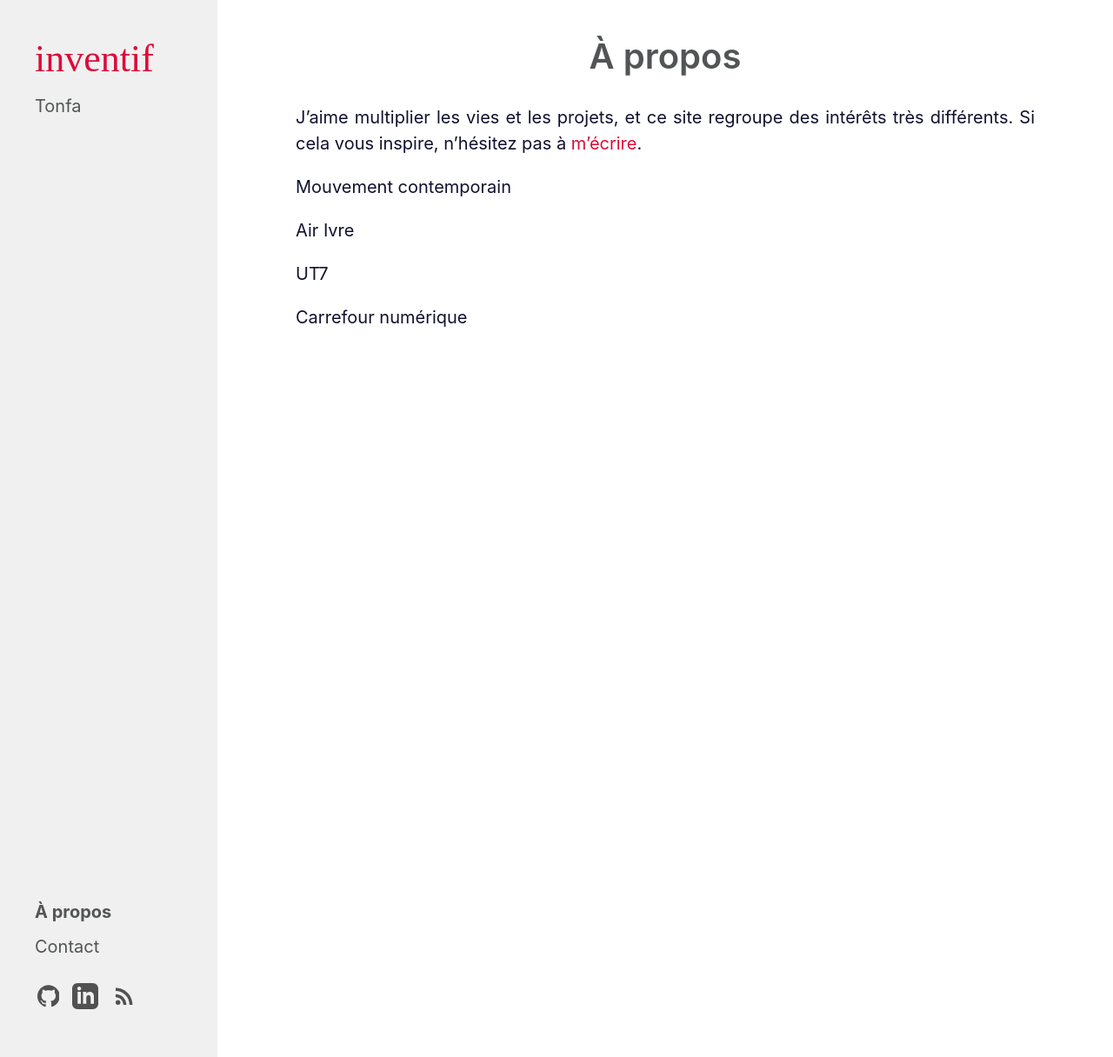
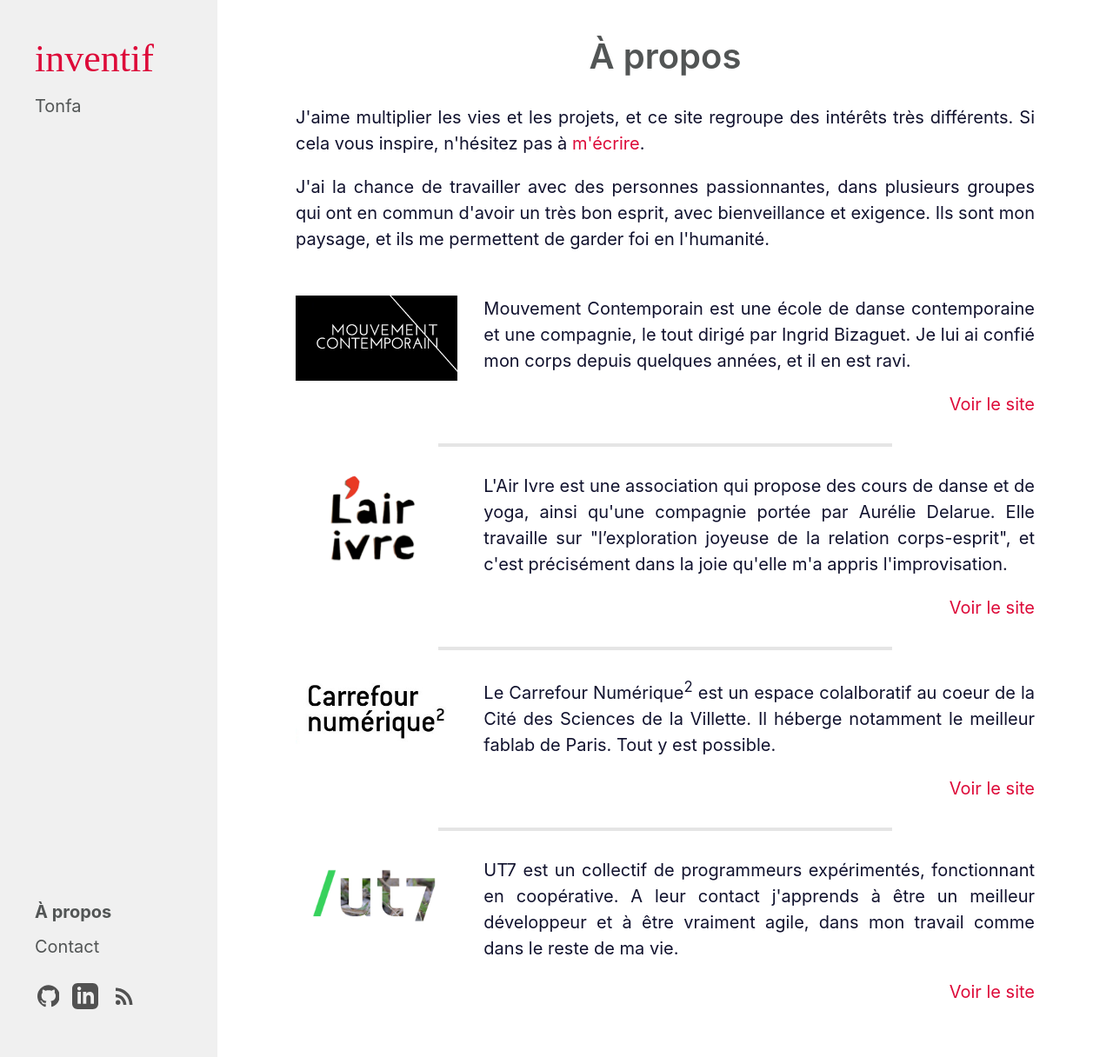
Before and after one commit to Ruff9/inventif, a Jekyll site: the page built from pages/a-propos.html, in a window 1280 px wide. Shown: the whole page at 87% size. Built offline with Jekyll 4.4.1, drawn with Linux system fonts in a browser that asks for light colours.

Commit message:
setup about page

```diff
--- a/_sass/_forms.scss
+++ b/_sass/_forms.scss
@@ -19,15 +19,23 @@
   border-radius: 0;
   border: 1px solid $gray-3;
   padding: 12px;
-  font-size: 14px;
+
+  &::placeholder {
+    font-size: 14px;
+    font-family: $root-font-family;
+  }
 }
 
 .contact-form-message {
   margin-bottom: 20px;
   height: 150px;
   padding: 12px;
-  font-size: 14px;
   border: 1px solid $gray-3;
+
+  &::placeholder {
+    font-size: 14px;
+    font-family: $root-font-family;
+  }
 }
 
 .contact-form-submit {
--- /dev/null
+++ b/_sass/about.scss
@@ -0,0 +1,43 @@
+.friend-container {
+  max-width: 850px;
+  margin: 0 auto 1rem;
+
+  &:first-of-type { margin-top: 50px; }
+}
+
+.friend-link {
+  color: inherit;
+  display: flex;
+  flex-direction: column;
+
+  @media (min-width: $medium-breakpoint) {
+    flex-direction: row;
+  }
+}
+
+.friend-cover-container {
+  width: 100%;
+
+  @media (min-width: $medium-breakpoint) {
+    width: 250px;
+  }
+}
+
+.friend-description {
+  text-align: justify;
+
+  @media (min-width: $medium-breakpoint) {
+    margin-left: 30px;
+  }
+}
+
+.friend-separator {
+  border: 2px solid $gray-2;
+  width: 60%;
+  margin: 30px auto;
+}
+
+.friend-fake-link {
+  color: $primary-color;
+  float: right;
+}
--- a/_sass/category-page.scss
+++ b/_sass/category-page.scss
@@ -2,7 +2,7 @@
   text-align: left;
   max-width: 850px;
   width: 80%;
-  margin: 0 auto 40px;
+  margin: 0 auto 20px;
 
   @media (min-width: $medium-breakpoint) {
     width: 100%;
@@ -14,6 +14,7 @@
   width: 80%;
 
   @media (min-width: $medium-breakpoint) {
+    margin-bottom: 60px;
     width: 100%;
   }
 }
--- a/_sass/main.scss
+++ b/_sass/main.scss
@@ -8,6 +8,7 @@
 @import "forms";
 @import "modal";
 @import "category-page";
+@import "about";
 
 @import "hydeout/base";
 @import "hydeout/type";
--- /dev/null
+++ b/pages/a-propos.html
@@ -0,0 +1,64 @@
+---
+layout: page
+title:  'À propos'
+permalink: apropos
+sidebar_link: true
+---
+
+<p>J'aime multiplier les vies et les projets, et ce site regroupe des intérêts très différents. Si cela vous inspire, n'hésitez pas à <a href="#jsModal" id="popup" class="jsModalTrigger">m'écrire</a>.</p>
+
+<p>J'ai la chance de travailler avec des personnes passionnantes, dans plusieurs groupes qui ont en commun d'avoir un très bon esprit, avec bienveillance et exigence. Ils sont mon paysage, et ils me permettent de garder foi en l'humanité.</p>
+
+<div class='friend-container'>
+  <a href="http://mouvementcontemporain.com" target='_blank' class='friend-link'>
+    <div class='friend-cover-container'>
+      <img src="{{ '/assets/images/friends/mvt-contemporain.png' | absolute_url }}" class='friend-cover'>
+    </div>
+    <div class='friend-description'>
+      <p>Mouvement Contemporain est une école de danse contemporaine et une compagnie, le tout dirigé par Ingrid Bizaguet. Je lui ai confié mon corps depuis quelques années, et il en est ravi.</p>
+      <span class='friend-fake-link'>Voir le site</span>
+    </div>
+  </a>
+</div>
+
+<hr class='friend-separator'/>
+
+<div class='friend-container'>
+  <a href="http://air-ivre.fr/" target='_blank' class='friend-link'>
+    <div class='friend-cover-container'>
+      <img src="{{ '/assets/images/friends/air-ivre.png' | absolute_url }}" class='friend-cover'>
+    </div>
+    <div class='friend-description'>
+      <p>L'Air Ivre est une association qui propose des cours de danse et de yoga, ainsi qu'une compagnie portée par Aurélie Delarue. Elle travaille sur "l’exploration joyeuse de la relation corps-esprit", et c'est précisément dans la joie qu'elle m'a appris l'improvisation.</p>
+      <span class='friend-fake-link'>Voir le site</span>
+    </div>
+  </a>
+</div>
+
+<hr class='friend-separator'/>
+
+<div class='friend-container'>
+  <a href="http://www.cite-sciences.fr/fr/au-programme/lieux-ressources/carrefour-numerique2/" target='_blank' class='friend-link'>
+    <div class='friend-cover-container'>
+      <img src="{{ '/assets/images/friends/carrefour-numerique.jpg' | absolute_url }}" class='friend-cover'>
+    </div>
+    <div class='friend-description'>
+      <p>Le Carrefour Numérique<sup>2</sup> est un espace colalboratif au coeur de la Cité des Sciences de la Villette. Il héberge notamment le meilleur fablab de Paris. Tout y est possible.</p>
+      <span class='friend-fake-link'>Voir le site</span>
+    </div>
+  </a>
+</div>
+
+<hr class='friend-separator'/>
+
+<div class='friend-container'>
+  <a href="https://ut7.fr" target='_blank' class='friend-link'>
+    <div class='friend-cover-container'>
+      <img src="{{ '/assets/images/friends/ut7.png' | absolute_url }}" class='friend-cover'>
+    </div>
+    <div class='friend-description'>
+      <p>UT7 est un collectif de programmeurs expérimentés, fonctionnant en coopérative. A leur contact j'apprends à être un meilleur développeur et à être vraiment agile, dans mon travail comme dans le reste de ma vie.</p>
+      <span class='friend-fake-link'>Voir le site</span>
+    </div>
+  </a>
+</div>
--- a/pages/a-propos.md
+++ /dev/null
@@ -1,16 +0,0 @@
----
-layout: page
-title:  'À propos'
-permalink: apropos
-sidebar_link: true
----
-
-J'aime multiplier les vies et les projets, et ce site regroupe des intérêts très différents. Si cela vous inspire, n'hésitez pas à <a href="#jsModal" id="popup" class="jsModalTrigger">m'écrire</a>.
-
-Mouvement contemporain
-
-Air Ivre
-
-UT7
-
-Carrefour numérique
```
Also changed, not shown: _posts/2018-03-27-retroTonfa.md (renamed from _posts/2018-03-12-retroTonfa.md, +1 -1 lines), category/tonfa.md (+1 -1 lines), assets/images/friends/air-ivre.png (added), assets/images/friends/carrefour-numerique.jpg (added), assets/images/friends/mvt-contemporain.png (added), assets/images/friends/ut7.png (added).
